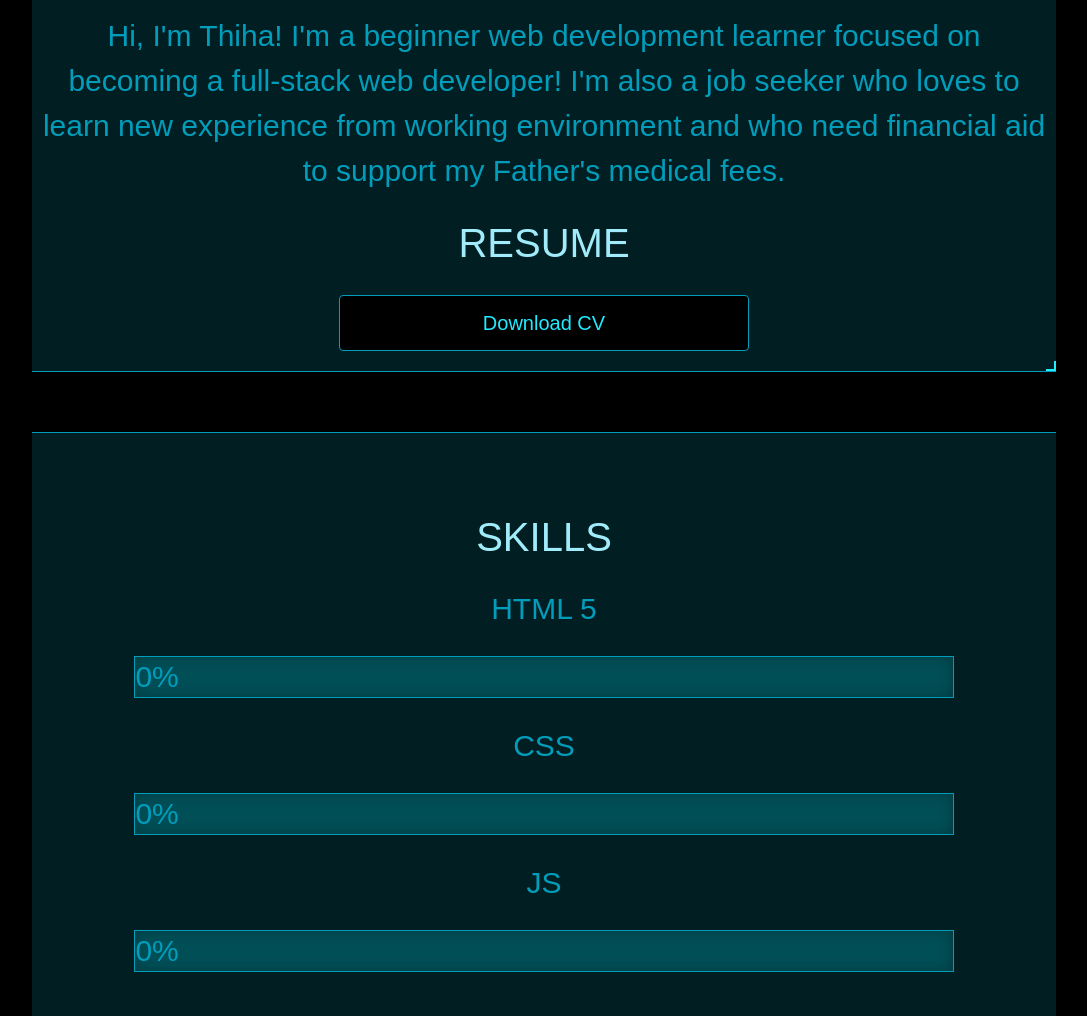
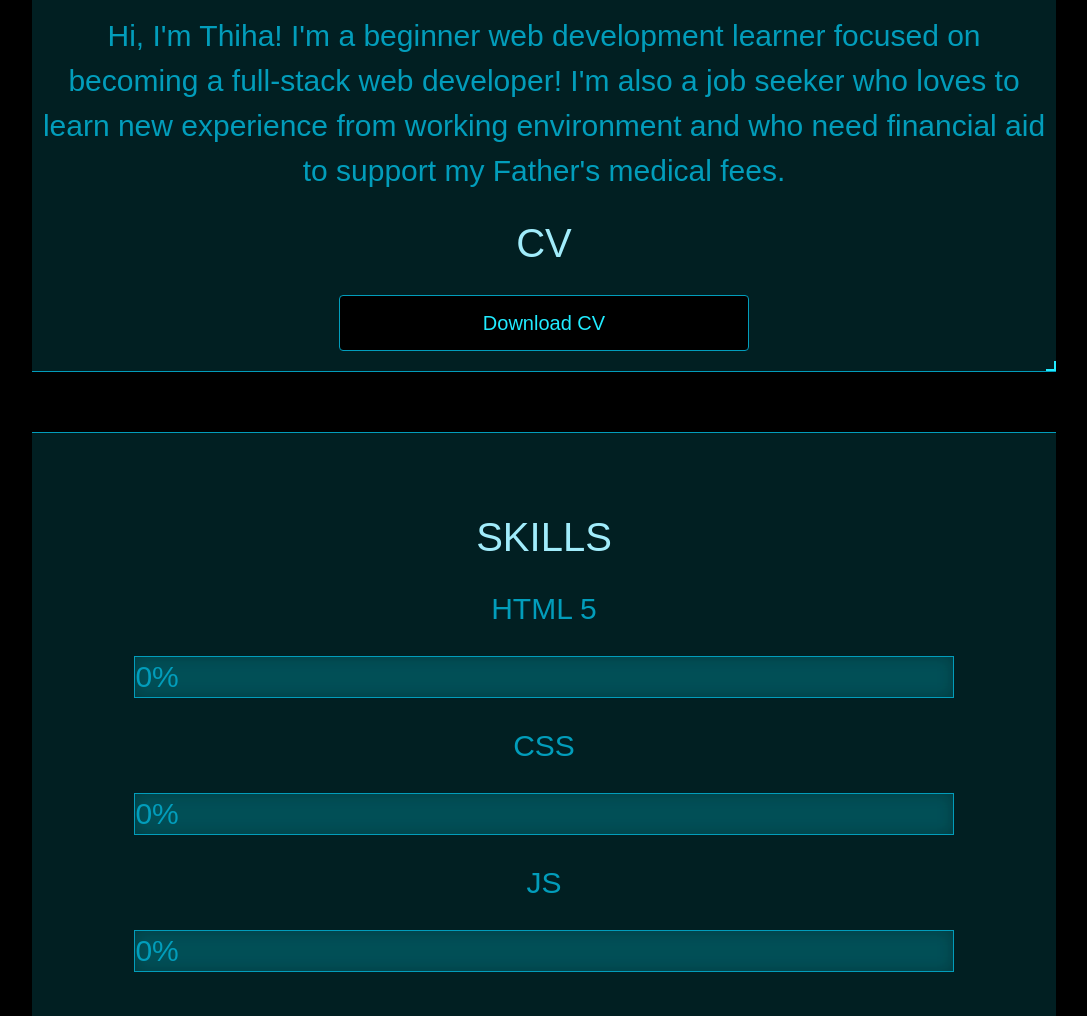
Before and after one commit to Thiha2020/Personal-Website, a plain HTML site: page index.html in a window 1280 px wide. Shown: the part 764-1780 px from the top of the page, without its empty margins (96-1183 px from the left). Drawn offline with nearby package versions, Linux system fonts and the light colour scheme; a web font is replaced by a local one.

Commit message:
Change small content

```diff
--- a/index.html
+++ b/index.html
@@ -66,7 +66,7 @@
             <p>Hi, I'm Thiha! I'm a beginner web development learner focused on becoming a full-stack web developer!
               I'm also a job seeker who loves to learn new experience from working environment and who need financial aid to support my Father's medical fees.</p>
 
-            <h1>RESUME</h1>
+            <h1>CV</h1>
             <a href="Thiha's_CV.pdf" download="Thiha's_CV">
               <button class="cv">Download CV</button>
             </a>
```
